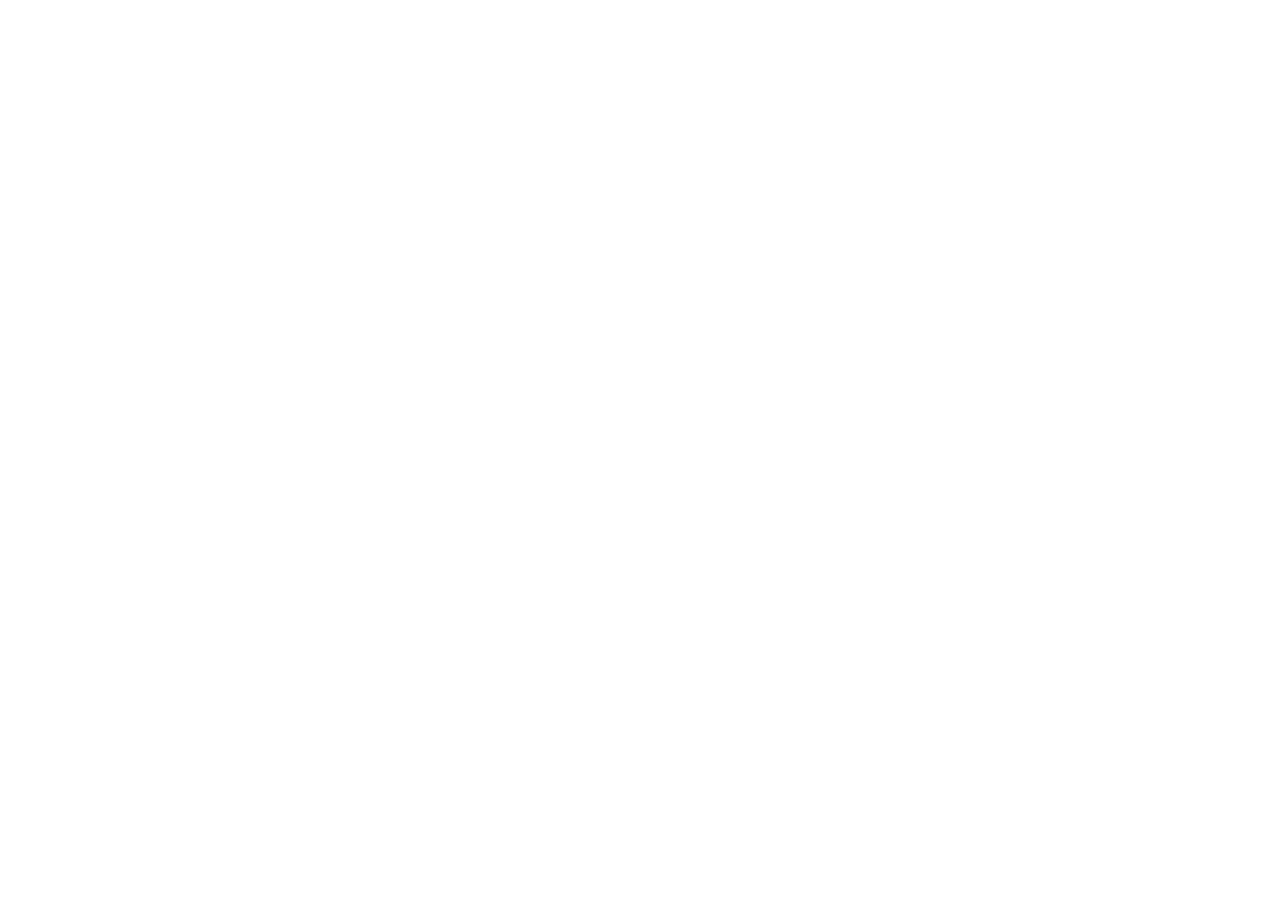
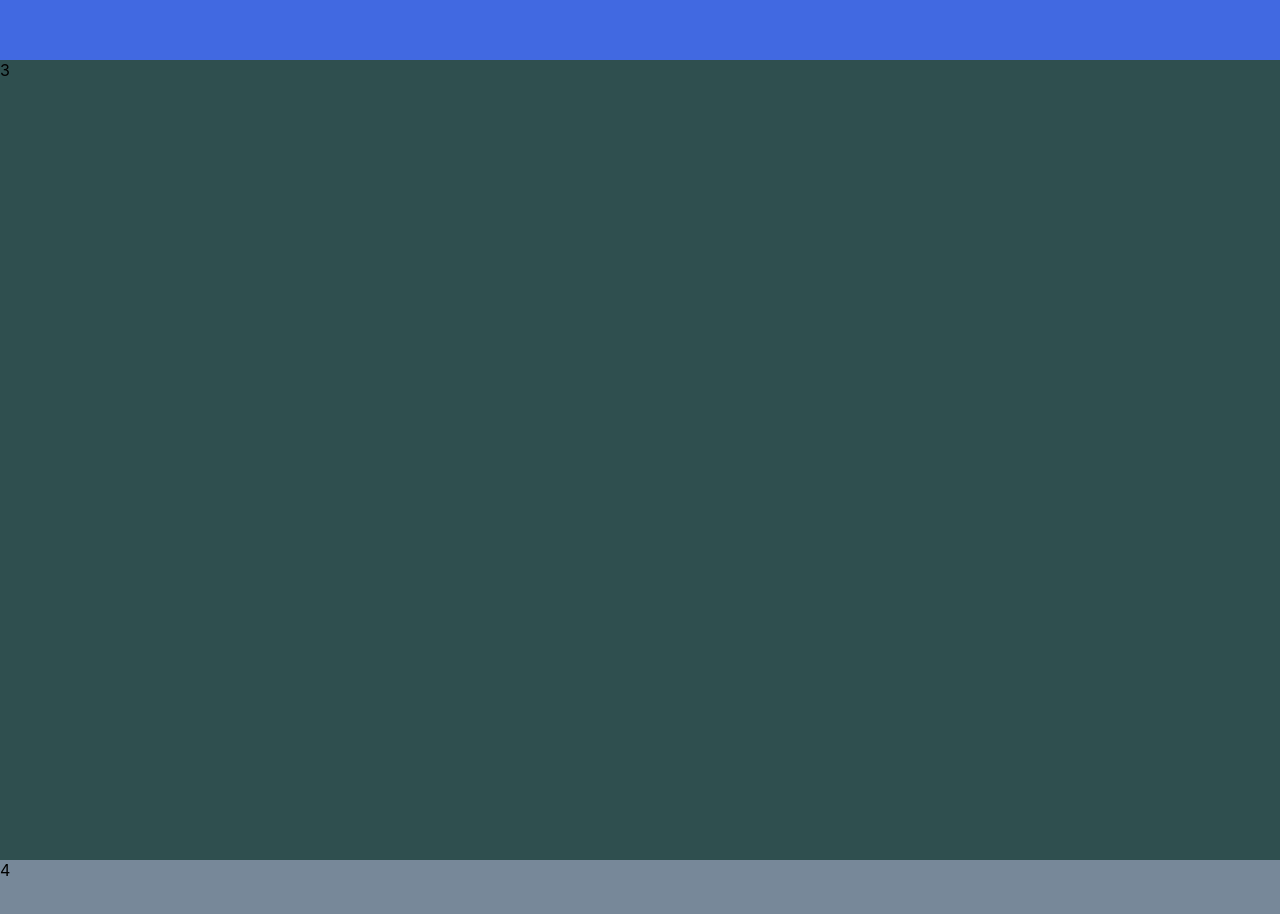
Before and after one commit to nickolayArbuzov/portfolio, a React (Create React App) app: page / in a window 1280 px wide. Shown: the part 790-1704 px from the top of the page. Before the commit the page ends 800 px from the top, so only its background shows below. Built offline with nearby package versions, Linux system fonts and the light colour scheme.

Commit message:
add 3&4 block

```diff
--- a/src/App.js
+++ b/src/App.js
@@ -2,12 +2,16 @@
 import './App.css';
 import Header from './Header/Header';
 import Main from './Main/Main';
+import Skills from './Skills/Skills';
+import Works from './Works/Works';
 
 function App() {
   return (
     <div className="App">
       <Header/>
       <Main/>
+      <Skills/>
+      <Works/>
     </div>
   );
 }
--- a/src/Main/Main.module.css
+++ b/src/Main/Main.module.css
@@ -1,4 +1,4 @@
 .Main {
-  height:150px;
+  height:100vh;
   background-color: royalblue;
 }
--- /dev/null
+++ b/src/Skills/Skills.js
@@ -0,0 +1,12 @@
+import React from 'react';
+import styles from './Skills.module.css';
+
+function Skills() {
+  return (
+    <div className={styles.Skills}>
+      3
+    </div>
+  );
+}
+
+export default Skills;
--- /dev/null
+++ b/src/Skills/Skills.module.css
@@ -0,0 +1,4 @@
+.Skills {
+  height:100vh;
+  background-color: darkslategray;
+}
--- /dev/null
+++ b/src/Works/Works.js
@@ -0,0 +1,12 @@
+import React from 'react';
+import styles from './Works.module.css';
+
+function Works() {
+  return (
+    <div className={styles.Works}>
+      4
+    </div>
+  );
+}
+
+export default Works;
--- /dev/null
+++ b/src/Works/Works.module.css
@@ -0,0 +1,4 @@
+.Works {
+  height:100vh;
+  background-color: lightslategrey;
+}
```
